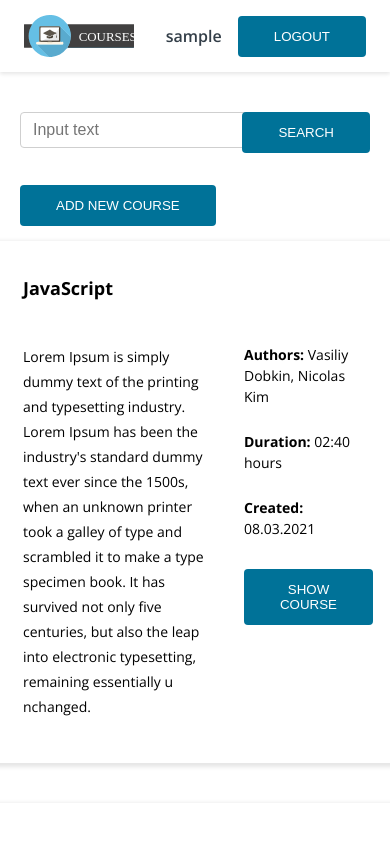
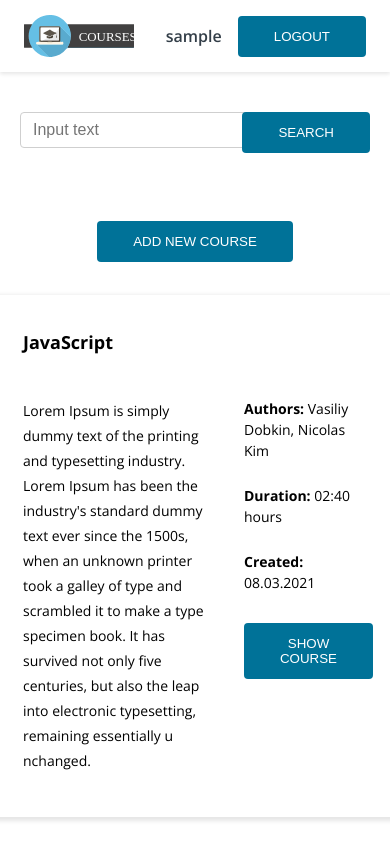
Before and after one commit to FreeFallRush/courses-app, a React (Vite) app: page /courses in a window 390 px wide. Shown: the top 841 px of the page. Built offline with nearby package versions, Linux system fonts and the light colour scheme; sample sign-in values are in the browser's storage.

Commit message:
Added styles for Courses component in Courses.module.tsx

```diff
--- a/src/components/Courses/Courses.module.css
+++ b/src/components/Courses/Courses.module.css
@@ -6,3 +6,22 @@
     align-items: center;
     margin-top: 20px;
 }
+
+.topBar {
+    display: flex;
+    justify-content: space-between;
+    align-items: center;
+    width: 100%;
+    max-width: 1200px;
+}
+
+@media (max-width: 768px) {
+    .topBar {
+        display: flex;
+        flex-direction: column;
+        gap: 18px;
+    }
+    .topBar button {
+        margin-bottom: 18px;
+    }
+}
--- a/src/components/Courses/Courses.tsx
+++ b/src/components/Courses/Courses.tsx
@@ -54,7 +54,7 @@
             <Header />
             <div className={styles.container}>
                 {!isEmpty && (
-                    <div>
+                    <div className={styles.topBar}>
                         <SearchBar onSearch={handleSearch} />
                         <Button
                             buttonText="Add New Course"
```
